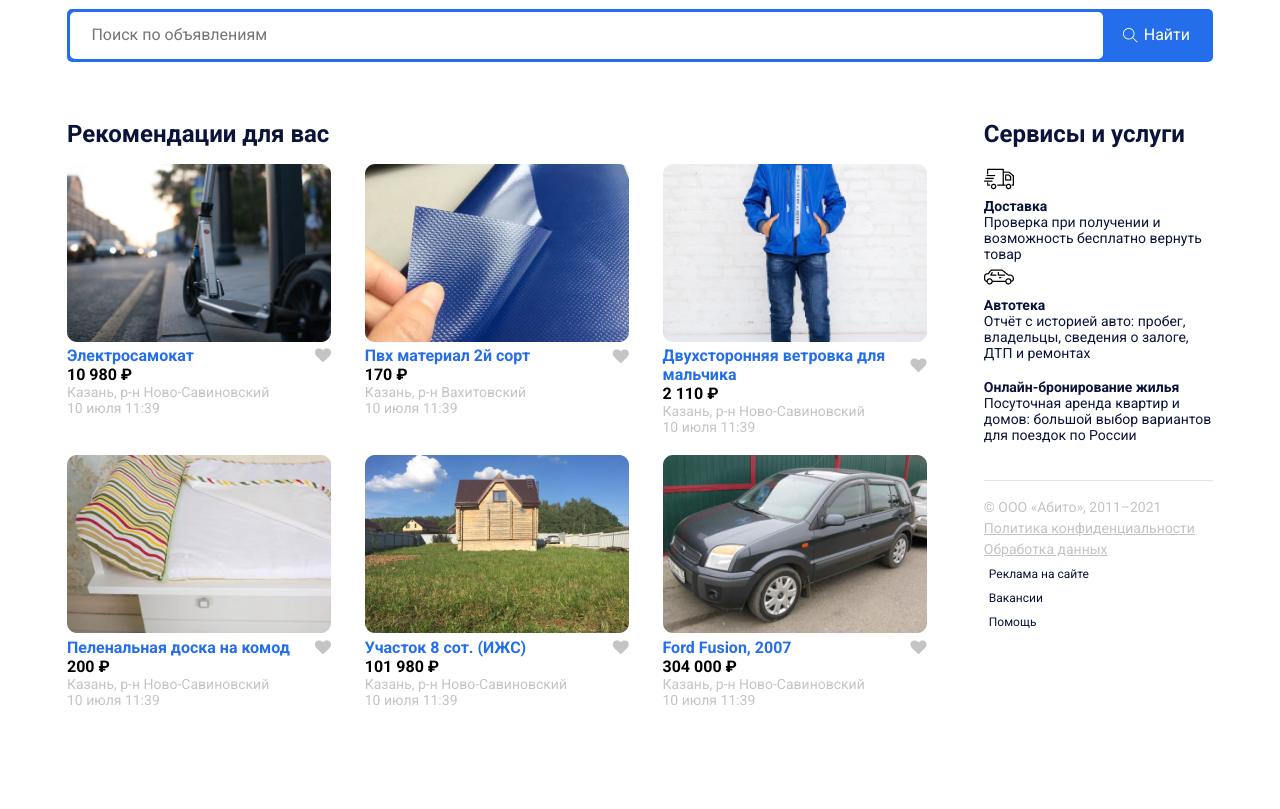
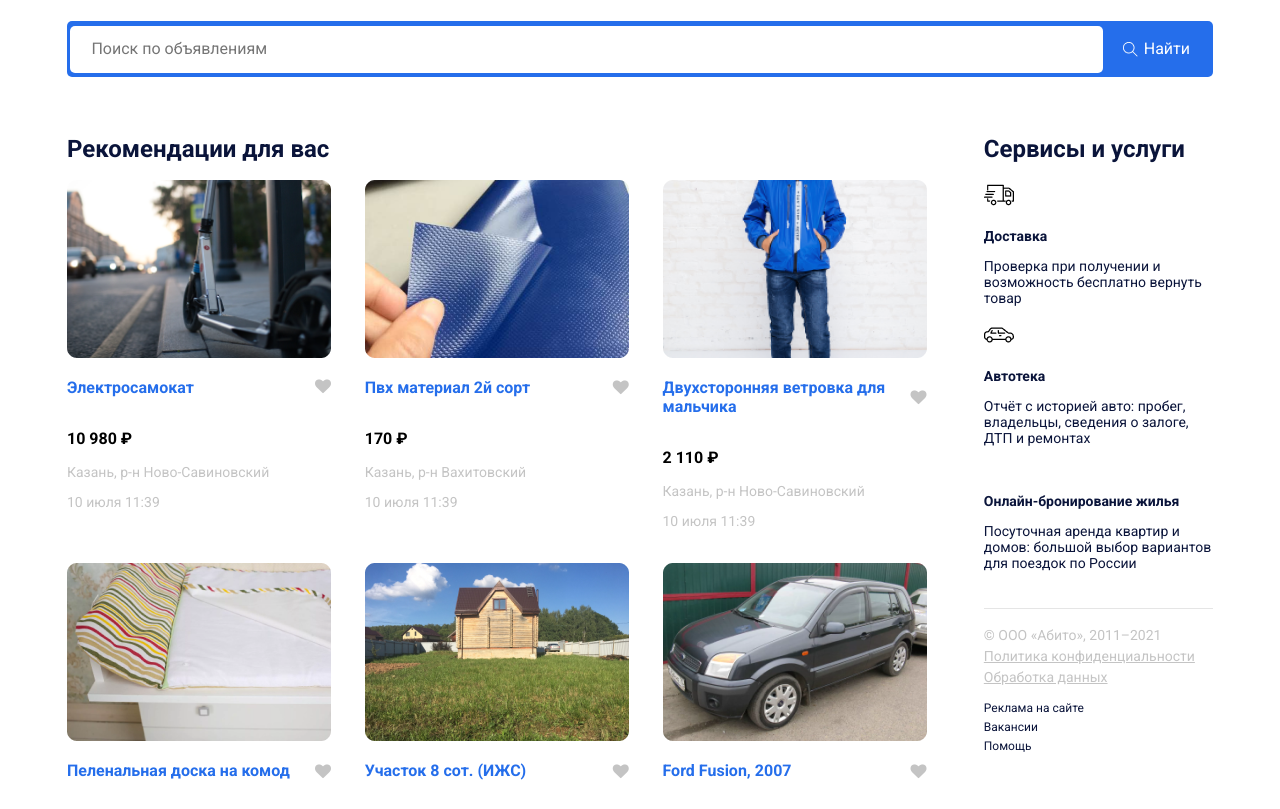
Before and after one commit to serviatorem/maximov_isp009a, a plain HTML site: page ABITO/pages/home/index.html in a window 1280 px wide. Shown: the part 83-892 px from the top of the page. Before the commit the page ends 800 px from the top, so only its background shows below. Drawn offline with Linux system fonts and the light colour scheme.

Commit message:
home completed

```diff
--- a/ABITO/assetes/css/footer.css
+++ b/ABITO/assetes/css/footer.css
@@ -1,12 +1,9 @@
-*{
-    margin: 0;
-    padding: 0;
-}
 .footer {
     border-top: 1px solid #E5E5E5;
     padding-top: 18px;
 }
 .footer__text {
+    margin: 0px;
     margin-bottom: 5px;
     font-style: normal;
     font-weight: 400;
@@ -20,9 +17,10 @@
 .footer__nav{
     display: flex;
     flex-direction: column;
+    padding: 0px;
 }
 .footer__item{
-    margin: 5px;
+    margin-bottom: 5px;
     list-style: none;
 }
 .footer__link{
--- a/ABITO/pages/home/index.html
+++ b/ABITO/pages/home/index.html
@@ -135,8 +135,8 @@
                 </div>
                 <footer class="footer">
                     <p class="footer__text">© ООО «Абито», 2011–2021</p>
-                    <p><a href="#" class="footer__links footer__text">Политика конфиденциальности</a></p>
-                    <p><a href="#" class="footer__links footer__text">Обработка данных</a></p>
+                    <a href="#" class="footer__links footer__text">Политика конфиденциальности</a>
+                    <a href="#" class="footer__links footer__text">Обработка данных</a>
                     <ul class="footer__nav">
                         <li class="footer__item"><a href="#" class="footer__link">Реклама на сайте</a></li>
                         <li class="footer__item"><a href="#" class="footer__link">Вакансии</a></li>
```
